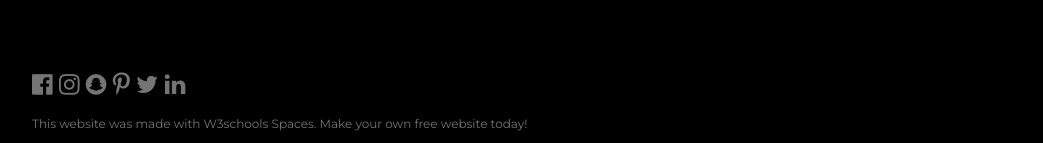
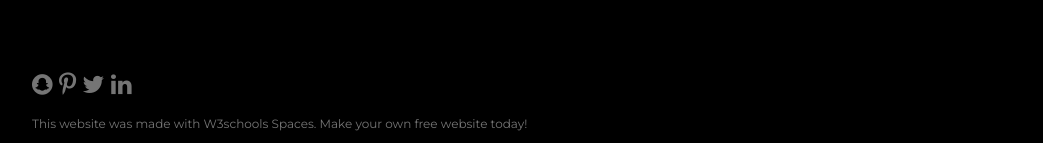
Before and after one commit to rovz0630/html, a plain HTML site: page index.html in a window 1280 px wide. Shown: the part 7573-7716 px from the top of the page, without its empty margins (178-1221 px from the left). Drawn offline with nearby package versions, Linux system fonts and the light colour scheme.

Commit message:
Update index.html

```diff
--- a/index.html
+++ b/index.html
@@ -190,8 +190,8 @@
 
 <!-- Footer. This section contains an ad for W3Schools Spaces. You can leave it to support us. -->
 <footer class="w3-content w3-padding-64 w3-text-grey w3-xlarge">
-  <i class="fa fa-facebook-official w3-hover-opacity"></i>
-  <i class="fa fa-instagram w3-hover-opacity"></i>
+  <i class="https://www.facebook.com/civor10"></i>
+  <i class="https://www.instagram.com/its_rovz/"></i>
   <i class="fa fa-snapchat w3-hover-opacity"></i>
   <i class="fa fa-pinterest-p w3-hover-opacity"></i>
   <i class="fa fa-twitter w3-hover-opacity"></i>
```
